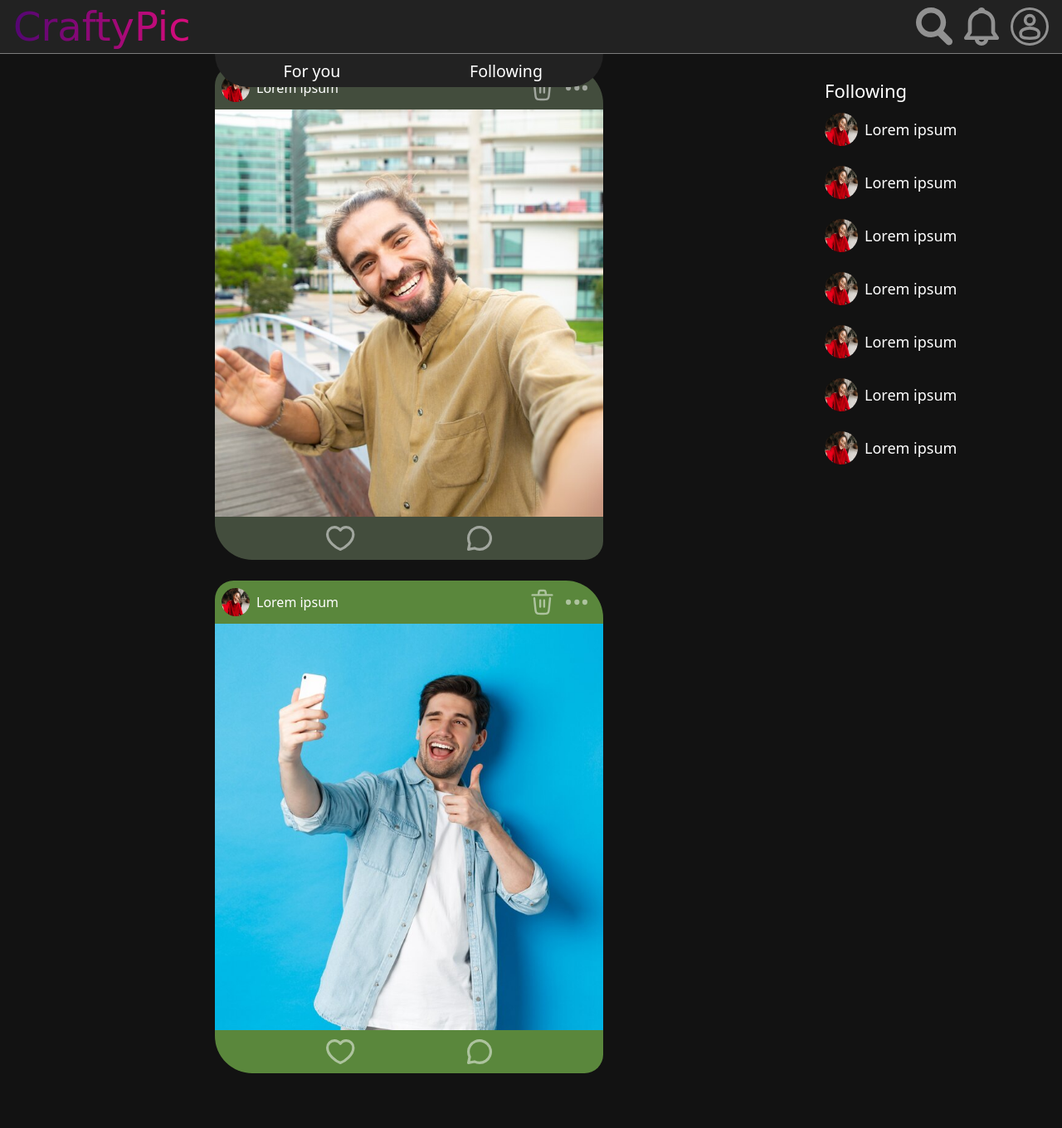
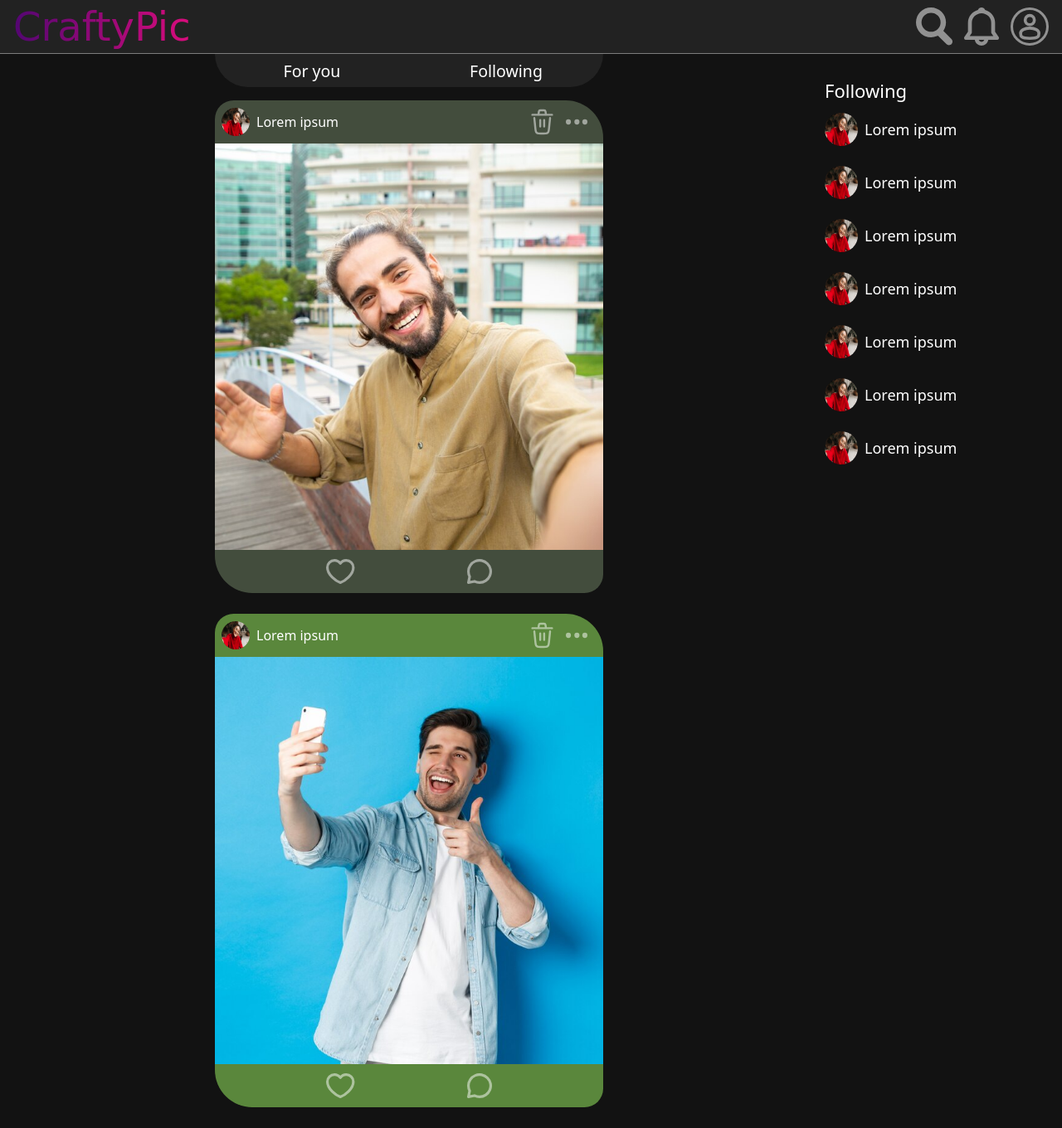
Before and after one commit to il94/42_camagru, a PHP site: page / in a window 1280 px wide. Shown: the whole page at 83% size. Before the commit the page ends 1294 px from the top, so only its background shows below. Run offline with PHP 8.4, Linux system fonts and the light colour scheme; some web fonts are replaced.

Commit message:
feat: display pics under feed header

```diff
--- a/app/templates/script/feed.js
+++ b/app/templates/script/feed.js
@@ -5,9 +5,9 @@ const feedHeader = document.getElementById("feed-header")
 
 let feedLastScrollValue = 0
 feedHeader.style.top = "65px"
-feed.addEventListener('scroll', (event) => {
+feed.addEventListener('scroll', () => {
 
-	if (feedLastScrollValue < feed.scrollTop && feedHeader.style.top === "65px") {
+	if (feedLastScrollValue < feed.scrollTop && feedHeader.style.top === "65px" && feed.scrollTop > 10) {
 		feedHeader.style.top = "0px"
 	}
 	else if (feedLastScrollValue > feed.scrollTop && feedHeader.style.top === "0px") {
--- a/app/templates/style/feed.css
+++ b/app/templates/style/feed.css
@@ -5,6 +5,8 @@
 
 	position: relative;
 
+	padding-top: 55.5px;
+
 	width: 100%;
 	height: 100%;
 
--- a/app/templates/style/pic.css
+++ b/app/templates/style/pic.css
@@ -4,8 +4,7 @@
 
 	position: relative;
 
-	margin-top: 15px;
-	margin-bottom: 10px;
+	margin-bottom: 25px;
 
 	@media screen and (max-width: 480px) {
 		min-width: 97.46%;
```
